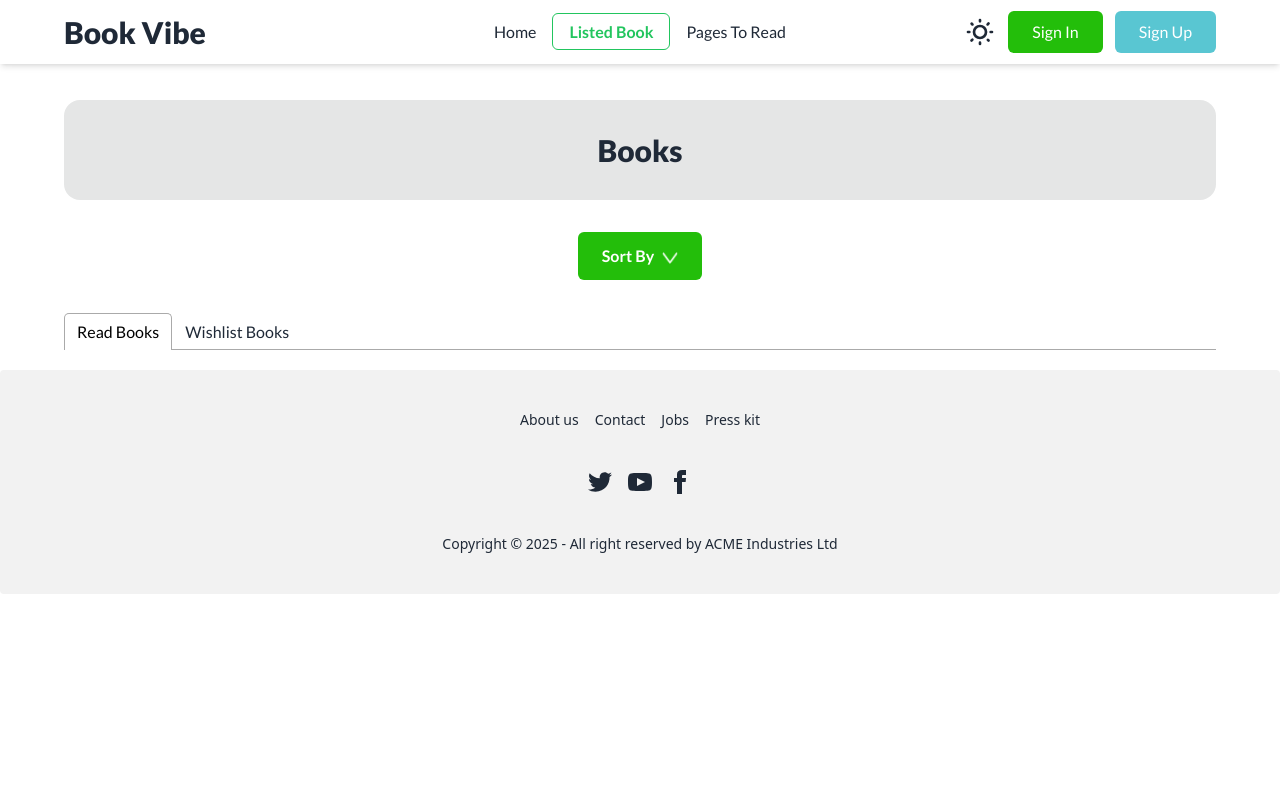
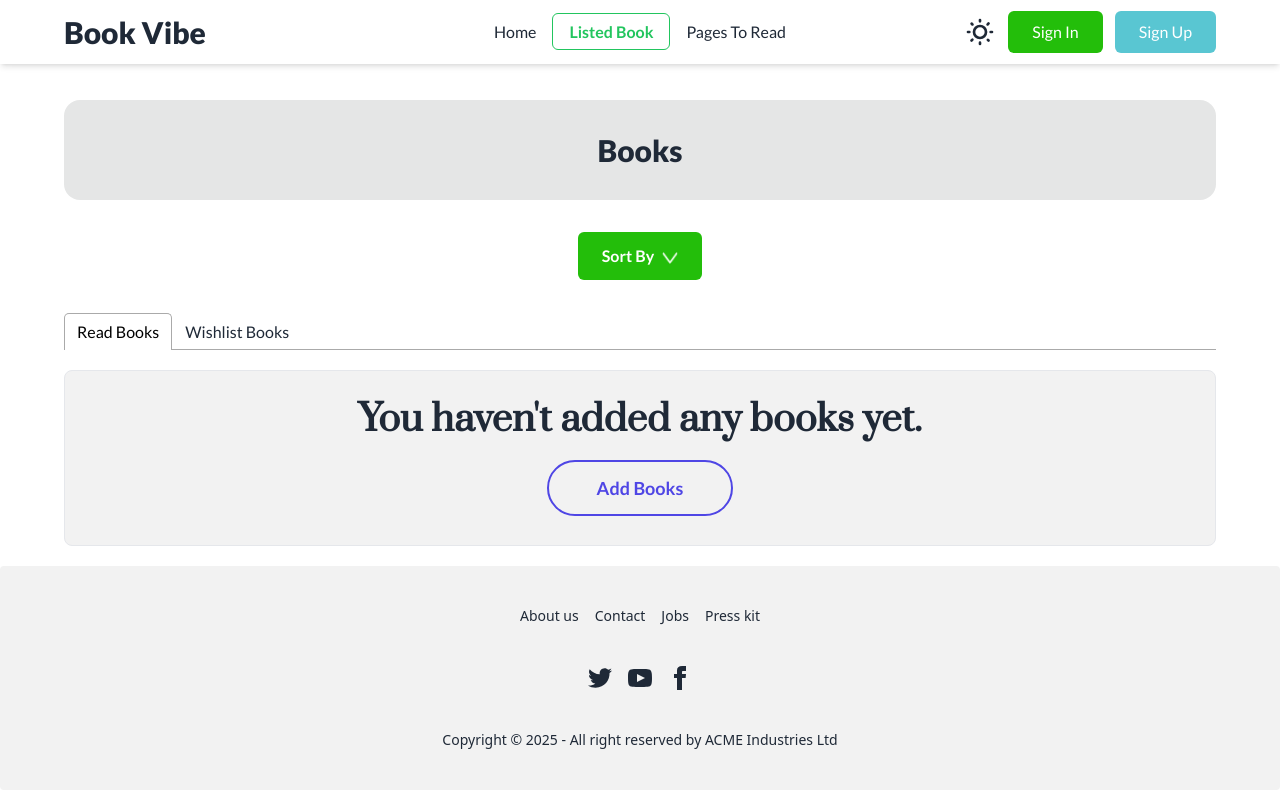
Before and after one commit to Soykot-dev/Book-Vibe, a React (Vite) app: page /listed-book in a window 1280 px wide. Built offline with nearby package versions, Linux system fonts and the light colour scheme.

Commit message:
added bal

```diff
--- a/src/Components/Banner/Banner.jsx
+++ b/src/Components/Banner/Banner.jsx
@@ -1,3 +1,4 @@
+import { Link } from 'react-router-dom';
 import bookBanner from '../../assets/book-banner.png'
 const Banner = () => {
     return (
@@ -6,10 +7,10 @@ const Banner = () => {
                 <h1 className="text-3xl md:text-6xl font-prata font-black bg-gradient-to-r from-success via-primary to-error text-transparent bg-clip-text animate-gradient bg-300%">Books to freshen up</h1>
                 <h1 className="mt-3 md:mt-8 pl-1 pb-2 text-3xl md:text-6xl font-prata font-black bg-gradient-to-r from-success via-primary to-error text-transparent bg-clip-text animate-gradient bg-300%">your bookshelf</h1>
                 <div className="mt-4 md:mt-12">
-                    <a href="#_" className="text-white relative inline-flex items-center justify-start px-3 md:px-6 py-2 pt-3 md:pt-4 md:py-4 overflow-hidden font-medium transition-all bg-[#23BE0A] rounded-md group">
+                    <Link to="/listed-book" className="text-white relative inline-flex items-center justify-start px-3 md:px-6 py-2 pt-3 md:pt-4 md:py-4 overflow-hidden font-medium transition-all bg-[#23BE0A] rounded-md group">
                         <span className="w-48 h-48 rounded-md rotate-[-40deg] bg-info absolute bottom-0 left-0 -translate-x-full ease-out duration-500 transition-all translate-y-full mb-9 ml-9 group-hover:ml-0 group-hover:mb-32 group-hover:translate-x-0"></span>
                         <span className="relative text-xs md:text-lg w-full transition-colors ease-in-out">View The List</span>
-                    </a>
+                    </Link>
                 </div>
             </div>
             <div className="mt-5 flex justify-center md:mt-0">
--- a/src/Components/ListedBooksCard/ListedBooksCard.jsx
+++ b/src/Components/ListedBooksCard/ListedBooksCard.jsx
@@ -2,8 +2,9 @@ import PropTypes from "prop-types";
 import locationIcon from '../../assets/location.png'
 import peopleIcon from '../../assets/people.png'
 import fileIcon from '../../assets/file.png'
+import { Link } from "react-router-dom";
 const ListedBooksCard = ({ book }) => {
-    const { bookName, image, tags, author, totalPages, publisher, yearOfPublishing, category, rating } = book;
+    const { bookId, bookName, image, tags, author, totalPages, publisher, yearOfPublishing, category, rating } = book;
     return (
         <div className="flex flex-col md:flex-row gap-5 border hover:border-success duration-200 rounded-lg p-3 md:p-5 mb-5">
             <div className="flex justify-center items-center rounded-lg bg-base-200 py-5 px-10">
@@ -38,7 +39,7 @@ const ListedBooksCard = ({ book }) => {
                 <div className="flex gap-1 md:gap-3">
                     <div className="rounded-full text-xs md:text-base md:px-4 px-2 py-1 md:py-[5px] bg-[#328eff67]"><span className="text-[#328EFF]">Category: {category}</span></div>
                     <div className="rounded-full text-xs md:text-base md:px-4 px-2 py-1 md:py-[5px] bg-[#ffad337d]"><span className="text-[#FFAC33]">Rating: {rating}</span></div>
-                    <div className="rounded-full text-xs md:text-base md:px-4 px-2 py-1 md:py-[5px] bg-[#23BE0A]"><button className="text-white">View Details</button></div>
+                    <div className="rounded-full text-xs md:text-base md:px-4 px-2 py-1 md:py-[5px] bg-[#23BE0A]"><Link to={`/book-details/${bookId}`}><button className="text-white">View Details</button></Link></div>
                 </div>
             </div>
         </div>
--- /dev/null
+++ b/src/Components/NoBooks/NoBooks.jsx
@@ -0,0 +1,20 @@
+import { Link } from "react-router-dom";
+
+const NoBooks = () => {
+    return (
+        <div className="flex justify-center items-center h-44 border rounded-lg mb-3 bg-base-200">
+            <div className="text-center font-black">
+                <h1 className="text-4xl mb-5 font-prata">You haven&apos;t added any books yet.</h1>
+                <Link to="/" className="relative inline-flex items-center px-12 py-3 overflow-hidden text-lg font-medium text-indigo-600 border-2 border-indigo-600 rounded-full hover:text-white group hover:bg-gray-50">
+                    <span className="absolute left-0 block w-full h-0 transition-all bg-indigo-600 opacity-100 group-hover:h-full top-1/2 group-hover:top-0 duration-400 ease"></span>
+                    <span className="absolute right-0 flex items-center justify-start w-10 h-10 duration-300 transform translate-x-full group-hover:translate-x-0 ease">
+                        <svg className="w-5 h-5" fill="none" stroke="currentColor" viewBox="0 0 24 24" xmlns="http://www.w3.org/2000/svg"><path strokeLinecap="round" strokeLinejoin="round" strokeWidth="2" d="M14 5l7 7m0 0l-7 7m7-7H3"></path></svg>
+                    </span>
+                    <span className="relative font-semibold">Add Books</span>
+                </Link>
+            </div>
+        </div>
+    );
+};
+
+export default NoBooks;
--- a/src/Components/ReadBooks/ReadBooks.jsx
+++ b/src/Components/ReadBooks/ReadBooks.jsx
@@ -1,11 +1,12 @@
 import PropTypes from "prop-types";
 import ListedBooksCard from "../ListedBooksCard/ListedBooksCard";
+import NoBooks from "../NoBooks/NoBooks";
 
 const ReadBooks = ({ displayBooks }) => {
     return (
         <div className="md:my-5">
             {
-                displayBooks?.map(book => <ListedBooksCard key={book.bookId} book={book}></ListedBooksCard>)
+                displayBooks.length == 0 ? <NoBooks></NoBooks> : displayBooks?.map(book => <ListedBooksCard key={book.bookId} book={book}></ListedBooksCard>)
             }
         </div>
     );
--- a/src/Components/WishlistBooks/WishlistBooks.jsx
+++ b/src/Components/WishlistBooks/WishlistBooks.jsx
@@ -1,11 +1,12 @@
 import PropTypes from "prop-types";
 import ListedBooksCard from "../ListedBooksCard/ListedBooksCard";
+import NoBooks from "../NoBooks/NoBooks";
 
 const WishlistBooks = ({ displayBooks }) => {
     return (
         <div className="md:my-5">
             {
-                displayBooks?.map(book => <ListedBooksCard key={book.bookId} book={book}></ListedBooksCard>)
+                displayBooks.length == 0 ? <NoBooks></NoBooks> : displayBooks?.map(book => <ListedBooksCard key={book.bookId} book={book}></ListedBooksCard>)
             }
         </div>
     );
--- a/src/Pages/ListedBook/ListedBook.jsx
+++ b/src/Pages/ListedBook/ListedBook.jsx
@@ -77,10 +77,10 @@ const ListedBook = () => {
                     </TabList>
 
                     <TabPanel>
-                        <WishlistBooks displayBooks={displayBooks} ></WishlistBooks>
+                        <ReadBooks displayBooks={displayBooks} ></ReadBooks>
                     </TabPanel>
                     <TabPanel>
-                        <ReadBooks displayBooks={displayBooks} ></ReadBooks>
+                        <WishlistBooks displayBooks={displayBooks} ></WishlistBooks>
                     </TabPanel>
                 </Tabs>
             </div>
```
